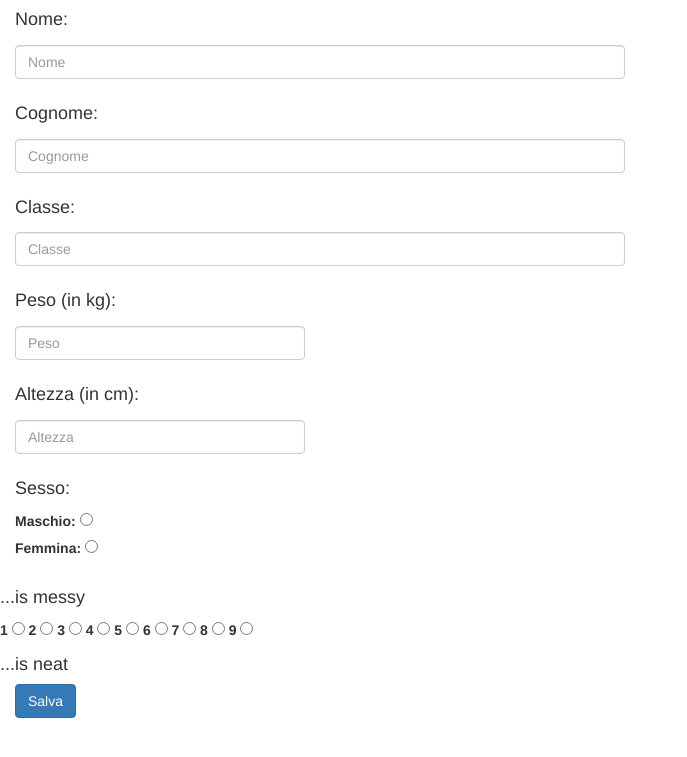
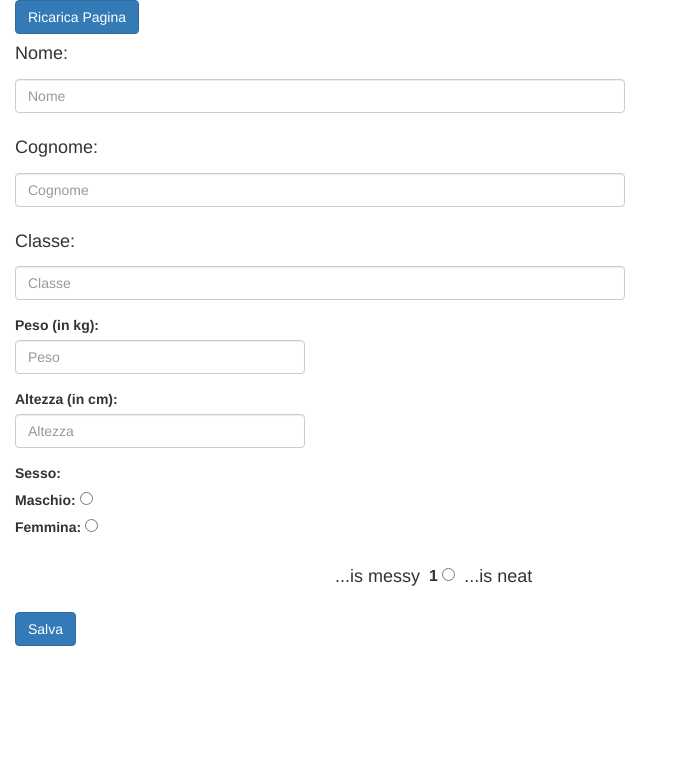
Before and after one commit to DCaliari/PowerSet_Choice, a Django app: page /Choice/questionnaire_kids in a window 1280 px wide. Shown: the top 757 px of the page, without its empty margins (0-687 px from the left). Run offline with Django 3.2, Linux system fonts and the light colour scheme; parts of the project's set-up code (start-up, migrations or seed data) failed here and were passed over; some libraries are stand-ins or nearby versions.

Commit message:
Insert button recharge page Fix questionnaire radio buttons

```diff
--- a/Choice/custom_moduli/util.py
+++ b/Choice/custom_moduli/util.py
@@ -13,6 +13,7 @@ SESSION_KEY__ID_UTENTE = 'id_utente'
 
 def init_modelmap(request):
 	model_map = {
-		'is_localhost': modulo_django.is_localhost(request)
+		'is_localhost': modulo_django.is_localhost(request),
+		'is_index': modulo_django.is_index(request)
 	}
 	return model_map
--- a/Choice/templates/questionnaire_kids.html
+++ b/Choice/templates/questionnaire_kids.html
@@ -23,48 +23,54 @@
 	</div>
 	<div class="form-group row">
 		<div class="col-md-3">
-			<label for="peso"><h4>Peso (in kg):</h4></label>
+			<label for="peso">Peso (in kg):</label>
 			<input type="number" id="peso" name="peso" class="form-control" placeholder="Peso"/>
 		</div>
 	</div>
 	<div class="form-group row">
 		<div class="col-md-3">
-			<label for="altezza"><h4>Altezza (in cm):</h4></label>
+			<label for="altezza">Altezza (in cm):</label>
 			<input type="number" id="altezza" name="altezza" class="form-control" placeholder="Altezza"/>
 		</div>
 	</div>
-	<div class="form-group row">
+	<div class="row">
 		<div class="col-md-6">
-			<h4>Sesso:</h4>
+			<label>Sesso:</label>
+			<div class="form-group">
 				<label for="maschio">Maschio:</label>
 				<input type="radio" id="maschio" name="sesso" value="M"/><br>
 				<label for="femmina">Femmina:</label>
 				<input type="radio" id="femmina" name="sesso" value="F"/>
 			</div>
 		</div>
+	</div>
 	<div class="form-group row">
+		<div class="col-xs-3 col-sm-3 col-md-3"></div>
+		<div class="col-sm-6">
+			<table border="0">
+				<tr>
+					<td>
 						<h4>...is messy</h4>
+					</td>
+					<td>&nbsp;&nbsp;</td>
+					<td>
 						<label for="1">1</label>
 						<input type="radio" id="1" name="messy" value="1"/>
-			<label for="2">2</label>
-			<input type="radio" id="2" name="messy" value="2"/>
-			<label for="3">3</label>
-			<input type="radio" id="3" name="messy" value="3"/>
-			<label for="4">4</label>
-			<input type="radio" id="4" name="messy" value="4"/>
-			<label for="5">5</label>
-			<input type="radio" id="5" name="messy" value="5"/>
-			<label for="6">6</label>
-			<input type="radio" id="6" name="messy" value="6"/>
-			<label for="7">7</label>
-			<input type="radio" id="7" name="messy" value="7"/>
-			<label for="8">8</label>
-			<input type="radio" id="8" name="messy" value="8"/>
-			<label for="9">9</label>
-			<input type="radio" id="9" name="messy" value="9"/>
-		<div class="col-6"><h4>...is neat</h4></div>
+					</td>
+					<td>&nbsp;&nbsp;</td>
+					<td>
+						<h4>...is neat</h4>
+					</td>
+				</tr>
+			</table>
+		<!-- insert cycle for the radio buttons -->
+		</div>
+		<div class="col-sm-3"></div>
+	</div>
+	<div class="row">
 		<div class="col-sm-10">
 			<button class="btn btn-primary" type="submit">Salva</button>
+		</div>
 	</div>
 	<!-- csrf is a series of pseudo-casual numbers to avoid that sharing a link may be "used to get money illegally."
 	It is a security number.-->
--- a/Choice/templates/template.html
+++ b/Choice/templates/template.html
@@ -23,7 +23,7 @@
 </head>
 <body>
 	<div class="container-fluid">
-		{% if is_localhost %}
+		{% if is_localhost and is_index is False %}
 		<div class="row">
 			<div class="col-md-12">
 				<button class="btn btn-primary" onclick="return location.reload();">Ricarica Pagina</button>
--- a/Moduli/modulo_django.py
+++ b/Moduli/modulo_django.py
@@ -2,4 +2,14 @@ from Moduli import modulo_functions
 
 
 def is_localhost(request):
-	return modulo_functions.contains(request.path, 'localhost') or modulo_functions.contains(request.path, '127.0.0.1')
+	return modulo_functions.contains(get_full_url(request), 'localhost') or \
+			modulo_functions.contains(get_full_url(request), '127.0.0.1')
+
+
+def is_index(request):
+	return request.path == "/Choice/"
+	# TODO: fix this, eliminate /Choice
+
+
+def get_full_url(request):
+	return request.build_absolute_uri(request.path)
--- a/Moduli/modulo_functions.py
+++ b/Moduli/modulo_functions.py
@@ -2,7 +2,7 @@ from itertools import chain, combinations
 import random
 
 
-def contains(haystack,needle):
+def contains(haystack, needle):
 	return haystack.find(needle) != -1
 
 
```
Also changed, not shown: Choice/views.py (line endings or trailing spaces), RecordChoice.db, db.sqlite3. Lines whose indentation alone changed are shown as unchanged.
